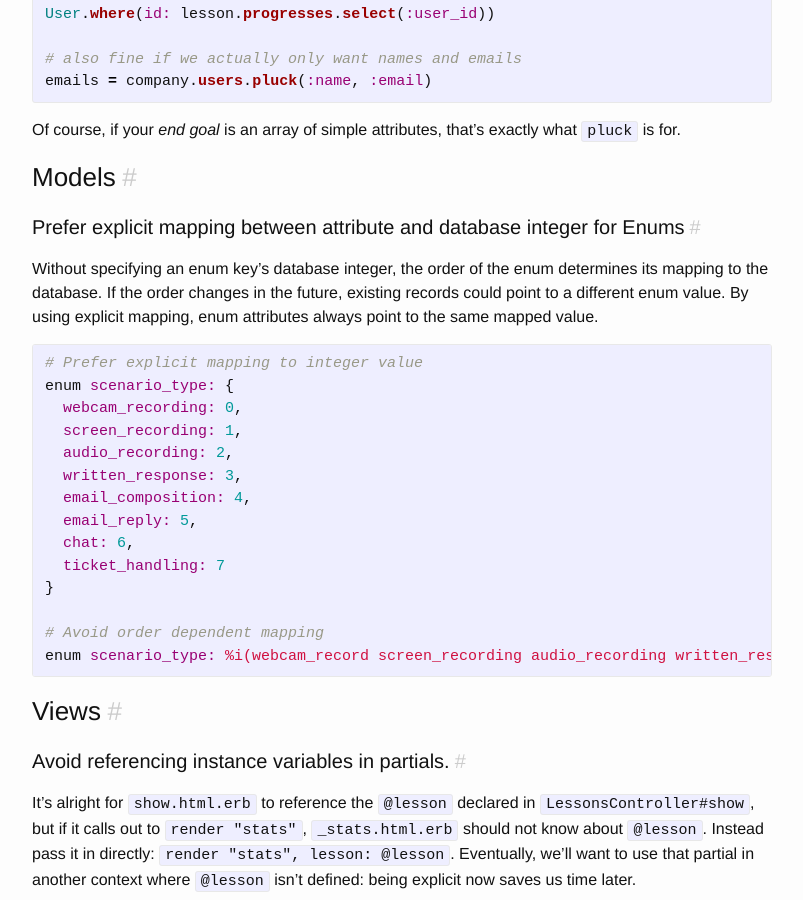
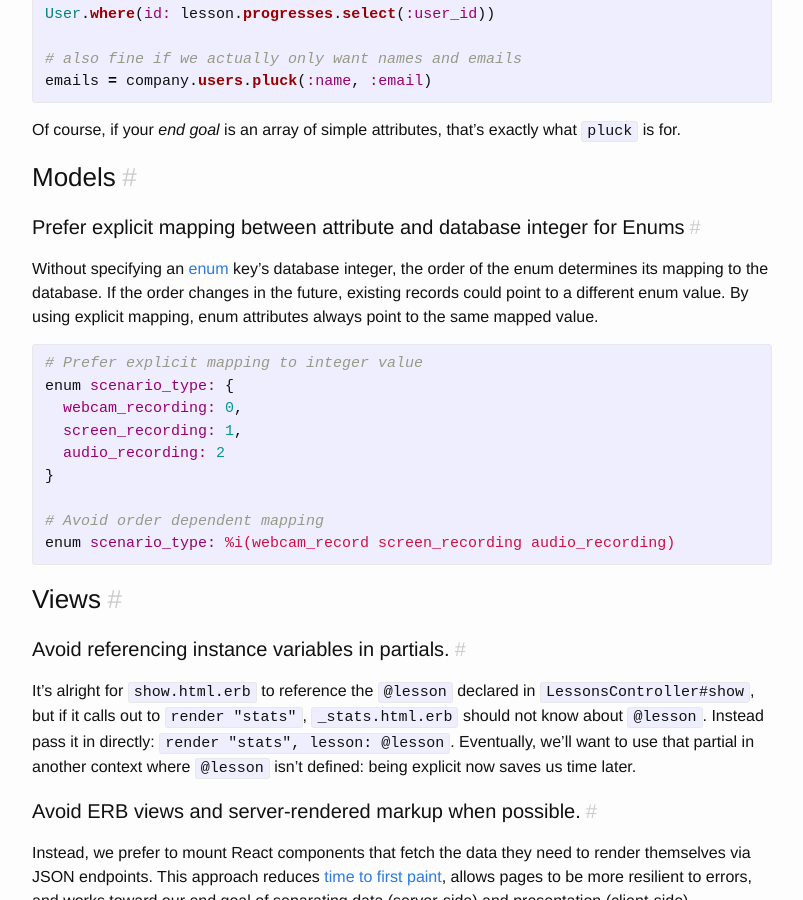
Before and after one commit to isabella232/lessonly.github.io, a Jekyll site: the page built from styleguide/rails.md, in a window 1280 px wide and 900 px high, scrolled down 1351 px. Shown: the whole window, without its empty margins (238-1041 px from the left). Built offline with Jekyll 4.4.1, drawn with Linux system fonts in a browser that asks for light colours.

Commit message:
📦 NEW: Clean up those examples, Add link to documentation

````diff
--- a/styleguide/rails.md
+++ b/styleguide/rails.md
@@ -64,26 +64,22 @@
 
 #### Prefer explicit mapping between attribute and database integer for Enums
 
-Without specifying an enum key's database integer, the order of the enum determines
-its mapping to the database. If the order changes in the future, existing records
-could point to a different enum value. By using explicit mapping, enum attributes
-always point to the same mapped value.
+Without specifying an [enum](https://api.rubyonrails.org/classes/ActiveRecord/Enum.html)
+key's database integer, the order of the enum determines its mapping to the database.
+If the order changes in the future, existing records could point to a different
+enum value. By using explicit mapping, enum attributes always point to the same
+mapped value.
 
 ```ruby
 # Prefer explicit mapping to integer value
 enum scenario_type: {
   webcam_recording: 0,
   screen_recording: 1,
-  audio_recording: 2,
-  written_response: 3,
-  email_composition: 4,
-  email_reply: 5,
-  chat: 6,
-  ticket_handling: 7
+  audio_recording: 2
 }
 
 # Avoid order dependent mapping
-enum scenario_type: %i(webcam_record screen_recording audio_recording written_response email_composition email_reply chat ticket_handling)
+enum scenario_type: %i(webcam_record screen_recording audio_recording)
 ```
 
 ### Views
````
